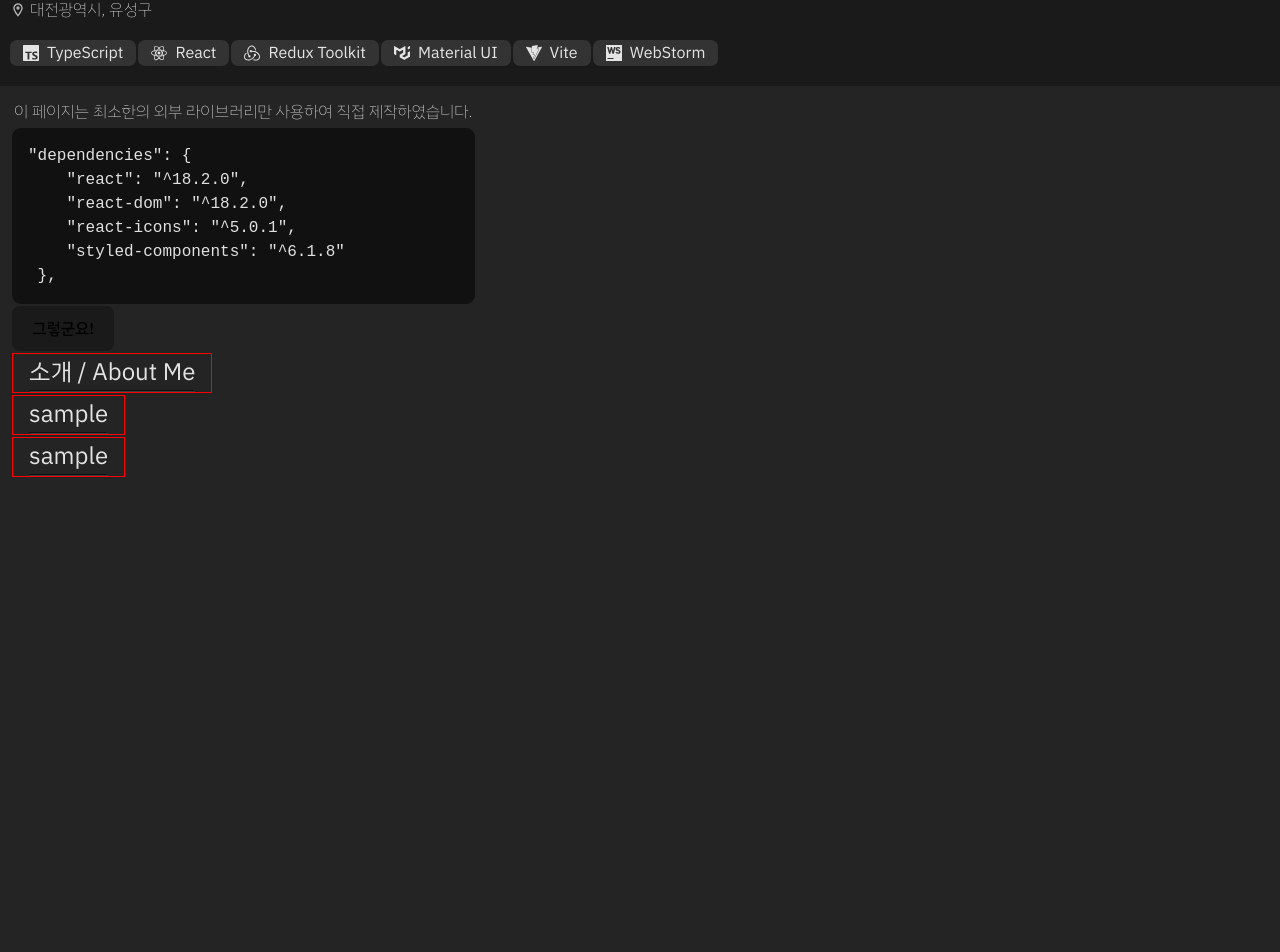
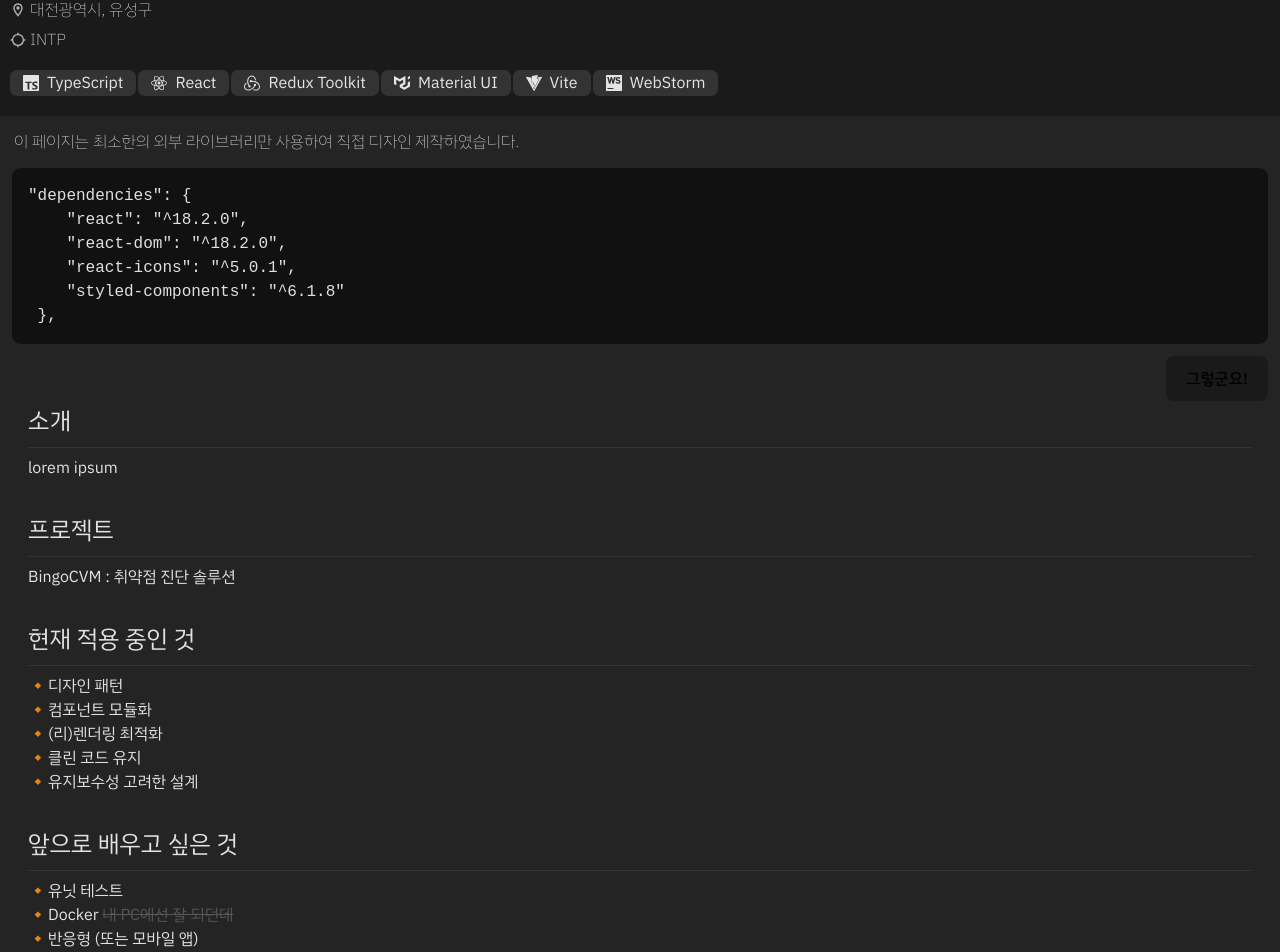
Before and after one commit to code-zeen/code-zeen.github.io, a React (Vite) app: page / in a window 1280 px wide. Shown: the part 250-1202 px from the top of the page. Before the commit the page ends 800 px from the top, so only its background shows below. Built offline with nearby package versions, Linux system fonts and the light colour scheme.

Commit message:
refactor, add styles and data

```diff
--- a/src/App.tsx
+++ b/src/App.tsx
@@ -8,13 +8,37 @@ function App() {
     return (
         <Container>
             <Contact />
-            <Stack p={12}>
+            <Stack p={12} alignItems="stretch">
                 <AboutThisPage />
-                <Stack alignItems="flex-start">
-                    <Section title="소개 / About Me" />
-                    <Section title="sample" />
-                    <Section title="sample" />
-
+                <Stack alignItems="flex-start" spacing={32}>
+                    <Section title="소개">
+                        lorem ipsum
+                    </Section>
+                    <Section title="프로젝트">
+                        BingoCVM : 취약점 진단 솔루션
+                    </Section>
+                    <Section title="현재 적용 중인 것">
+                        <ul>
+                            <li>디자인 패턴</li>
+                            <li>컴포넌트 모듈화</li>
+                            <li>(리)렌더링 최적화</li>
+                            <li>클린 코드 유지</li>
+                            <li>유지보수성 고려한 설계</li>
+                        </ul>
+                    </Section>
+                    <Section title="앞으로 배우고 싶은 것">
+                        <ul>
+                            <li>유닛 테스트</li>
+                            <li>Docker <s>내 PC에선 잘 되던데</s></li>
+                            <li>반응형 (또는 모바일 앱)</li>
+                        </ul>
+                    </Section>
+                    <Section title="먼 미래에 하고 싶은 것">
+                        <ul>
+                            <li>컴포넌트 라이브러리 직접 설계 및 제작</li>
+                            <li>타입스크립 마스터 되기</li>
+                        </ul>
+                    </Section>
                 </Stack>
             </Stack>
         </Container>
--- a/src/components/common/Icon.tsx
+++ b/src/components/common/Icon.tsx
@@ -1,6 +1,6 @@
 import { SiMui, SiReact, SiRedux, SiTypescript, SiVite, SiWebstorm } from 'react-icons/si'
 import { SlQuestion } from 'react-icons/sl'
-import { MdOutlineLocationOn, MdOutlineMail, MdPerson2, MdSmartphone } from 'react-icons/md'
+import { MdLocationSearching, MdOutlineLocationOn, MdOutlineMail, MdPerson2, MdSmartphone } from 'react-icons/md'
 
 function Icon({ name }: { name: string }) {
     const disabled = '#b4b4b4'
@@ -11,6 +11,8 @@ function Icon({ name }: { name: string }) {
             return <MdOutlineLocationOn color={disabled} />
         case 'person':
             return <MdPerson2 color={disabled} />
+        case 'personality':
+            return <MdLocationSearching color={disabled} />
         case 'phone':
             return <MdSmartphone color={disabled} />
 
--- a/src/components/common/Section.tsx
+++ b/src/components/common/Section.tsx
@@ -1,12 +1,21 @@
 import { ReactNode } from 'react'
+import styled from 'styled-components'
+
+const StyledSection = styled.div`
+    display: flex;
+    flex-direction: column;
+    width: 100%;
+    padding: 0 16px 0;
+    gap: 8px;
+`
 
 function Section({ title, children }: { title: string, children: ReactNode }) {
     return (
-        <div style={{ textAlign: 'left', padding: '0 16px 0' }} className="border">
+        <StyledSection>
             <h3>{title}</h3>
             <hr />
             {children}
-        </div>
+        </StyledSection>
     )
 }
 
--- a/src/components/specific/AboutThisPage.tsx
+++ b/src/components/specific/AboutThisPage.tsx
@@ -7,8 +7,8 @@ function AboutThisPage() {
         setHide(true)
     }
     return (
-        <Stack style={{ display: hide ? 'none' : 'flex' }}>
-            <p>이 페이지는 최소한의 외부 라이브러리만 사용하여 직접 제작하였습니다.</p>
+        <Stack style={{ display: hide ? 'none' : 'flex' }} spacing={12}>
+            <p>이 페이지는 최소한의 외부 라이브러리만 사용하여 직접 디자인 제작하였습니다.</p>
             <code style={{ fontSize: '1rem', whiteSpace: 'pre-wrap', backgroundColor: '#111', padding: '16px', width: '100%', borderRadius: '9px' }}>
                 {
                     `"dependencies": {
@@ -19,7 +19,9 @@ function AboutThisPage() {
  },`
                 }
             </code>
-            <button onClick={handleClick}>그렇군요!</button>
+            <Stack alignItems="flex-end" width="100%">
+                <button onClick={handleClick}>그렇군요!</button>
+            </Stack>
         </Stack>
     )
 }
--- a/src/components/specific/Contact.tsx
+++ b/src/components/specific/Contact.tsx
@@ -3,6 +3,20 @@ import Icon from '../common/Icon.tsx'
 import { Stack } from '../styled/Stack.ts'
 
 function Contact() {
+    const personalInfo = [
+        { icon: 'person', text: '1996, 여' },
+        { icon: 'email', text: 'aezeen_kim@naver.com' },
+        { icon: 'location', text: '대전광역시, 유성구' },
+        { icon: 'personality', text: 'INTP' },
+    ]
+    const skillSet = [
+        { icon: 'typescript', text: 'TypeScript' },
+        { icon: 'react', text: 'React' },
+        { icon: 'redux', text: 'Redux Toolkit' },
+        { icon: 'mui', text: 'Material UI' },
+        { icon: 'vite', text: 'Vite' },
+        { icon: 'webstorm', text: 'WebStorm' },
+    ]
     return (
         <Stack spacing={16} className="contact bgcolor dark" style={{ padding: '20px 10px 20px' }}>
             <Stack row alignItems="flex-end" spacing={16}>
@@ -14,26 +28,17 @@ function Contact() {
                 </Stack>
             </Stack>
             <Stack alignItems="flex-start">
-                <Stack row alignItems="center">
-                    <Icon name="person" />
-                    <p>1996, 여</p>
-                </Stack>
-                <Stack row alignItems="center">
-                    <Icon name="email" />
-                    <p>aezeen_kim@naver.com</p>
-                </Stack>
-                <Stack row alignItems="center">
-                    <Icon name="location" />
-                    <p>대전광역시, 유성구</p>
-                </Stack>
+                {personalInfo.map((row, i) => (
+                    <Stack key={i} row alignItems="center">
+                        <Icon name={row.icon} />
+                        <p>{row.text}</p>
+                    </Stack>
+                ))}
             </Stack>
             <Stack row>
-                <Chip text="TypeScript" startIcon={<Icon name="typescript" />} />
-                <Chip text="React" startIcon={<Icon name="react" />} />
-                <Chip text="Redux Toolkit" startIcon={<Icon name="redux" />} />
-                <Chip text="Material UI" startIcon={<Icon name="mui" />} />
-                <Chip text="Vite" startIcon={<Icon name="vite" />} />
-                <Chip text="WebStorm" startIcon={<Icon name="webstorm" />} />
+                {skillSet.map((row, i) => (
+                    <Chip key={i} text={row.text} startIcon={<Icon name={row.icon} />} />
+                ))}
             </Stack>
         </Stack>
     )
--- a/src/components/styled/Stack.ts
+++ b/src/components/styled/Stack.ts
@@ -1,19 +1,25 @@
 import styled from 'styled-components'
 
 const Stack = styled.div<{
+    border?: boolean,
     row?: boolean,
     justifyContent?: string,
     alignItems?: string,
+    width?: string,
+    height?: string,
     spacing?: number,
     m?: number,
     p?: number,
 }>`
     display: flex;
     flex-wrap: wrap;
+    border: ${p => p.border && '1px solid red'};
     //border: 1px solid cornflowerblue;
     flex-direction: ${p => p.row ? 'row' : 'column'};
     justify-content: ${p => p.justifyContent || 'flex-start'};
     align-items: ${p => p.alignItems || 'flex-start'};
+    width: ${p => p.width};
+    height: ${p => p.height};
     margin: ${p => p.m || 0}px;
     padding: ${p => p.p || 0}px;
     gap: ${p => p.spacing || 2}px;
--- a/src/index.css
+++ b/src/index.css
@@ -61,6 +61,7 @@
     -webkit-font-smoothing: antialiased;
     -moz-osx-font-smoothing: grayscale;
 }
+
 *, *:before, *:after {
     margin: 0;
     padding: 0;
@@ -70,61 +71,10 @@
     -ms-box-sizing: border-box !important;
     box-sizing: border-box !important;
 }
+
 #root {
     width: 100%;
     height: 100vh;
-}
-code {
-    font-size: 1.25rem;
-}
-h2 {
-    font-size: 2rem;
-    font-weight: 500;
-}
-h3 {
-    font-size: 1.5rem;
-    font-weight: 400;
-}
-
-hr {
-    border-color: rgba(0, 0, 0, 0.5);
-}
-p {
-    margin: 2px;
-    font-weight: 200;
-}
-.border {
-    border: 1px solid red;
-}
-
-.flex {
-    display: flex;
-}
-
-.flex.column {
-    flex-direction: column;
-}
-
-.full-height {
-    height: 100%;
-}
-
-.full-width {
-    width: 100%;
-}
-
-img.round {
-    border-radius: 50%;
-    width: 200px;
-}
-.bgcolor.dark {
-    background-color: #1a1a1a;
-}
-
-@media only screen and (max-width: 600px) {
-    img.round {
-        width: 100px;
-    }
 }
 
 a {
@@ -137,17 +87,13 @@ a:hover {
     color: #535bf2;
 }
 
+
 body {
     margin: 0;
     display: flex;
     place-items: center;
     min-width: 320px;
     min-height: 100vh;
-}
-
-h1 {
-    font-size: 3.2em;
-    line-height: 1.1;
 }
 
 button {
@@ -170,3 +116,82 @@ button:focus,
 button:focus-visible {
     outline: 4px auto -webkit-focus-ring-color;
 }
+
+code {
+    font-size: 1.25rem;
+}
+
+h1 {
+    font-size: 3.2em;
+    line-height: 1.1;
+}
+
+
+h2 {
+    font-size: 2rem;
+    font-weight: 500;
+}
+
+h3 {
+    font-size: 1.5rem;
+    font-weight: 400;
+}
+
+hr {
+    border: none;
+    border-top: 1px solid #333333;
+}
+
+
+li {
+    list-style-type: "\1F538";
+}
+
+img.round {
+    border-radius: 50%;
+    width: 200px;
+}
+
+@media only screen and (max-width: 600px) {
+    img.round {
+        width: 100px;
+    }
+}
+
+p {
+    margin: 2px;
+    font-weight: 200;
+}
+
+s {
+    color: #565656;
+}
+ul {
+    margin-left: 20px;
+}
+
+
+/* class based */
+.bgcolor.dark {
+    background-color: #1a1a1a;
+}
+
+.border {
+    border: 1px solid red;
+}
+
+.flex {
+    display: flex;
+}
+
+.flex.column {
+    flex-direction: column;
+}
+
+.full-height {
+    height: 100%;
+}
+
+.full-width {
+    width: 100%;
+}
```
